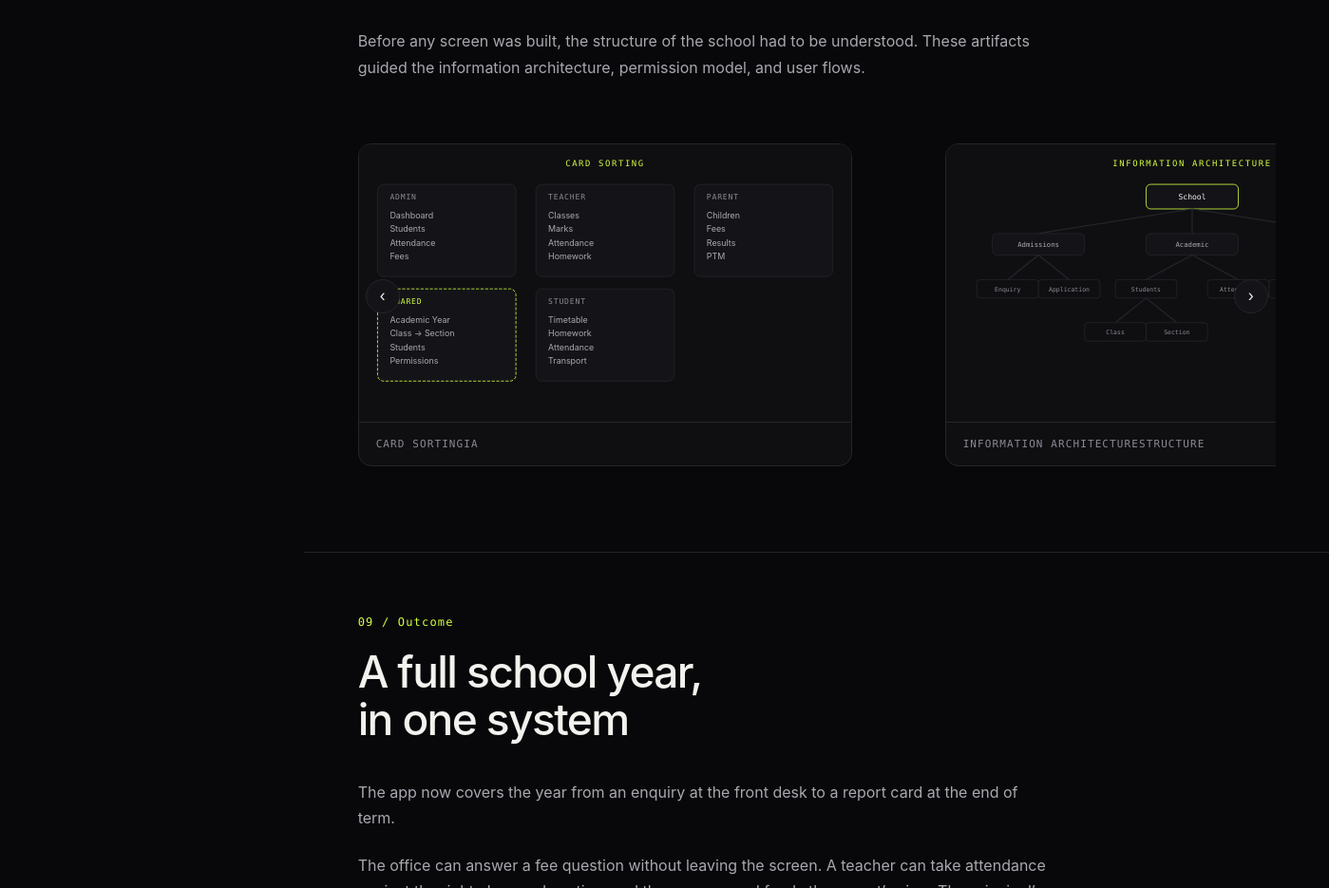
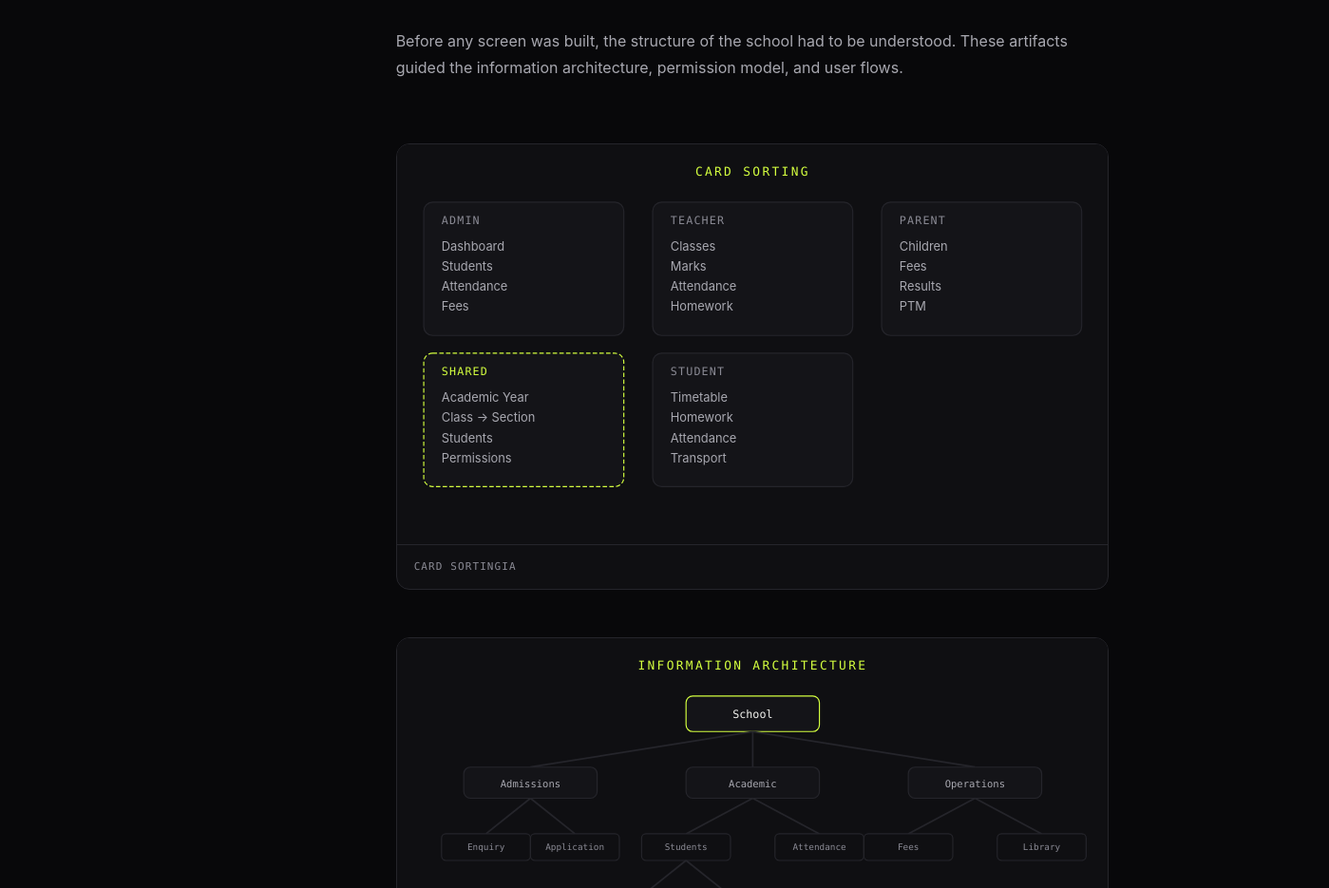
Before and after one commit to Inkstellar/floral-credit-c861, a plain HTML site: page case-study/index.html in a window 1280 px wide. Shown: the part 6300-7235 px from the top of the page at 95% size, 1399 px wide, since content can reach past the window. Drawn offline with Linux system fonts and the light colour scheme.

Commit message:
feat: arrange UX process artifacts vertically without horizontal scroll

```diff
--- a/case-study/index.html
+++ b/case-study/index.html
@@ -247,6 +247,17 @@
   .slider-btn:hover{background:var(--bg-2);border-color:var(--line-2)}
   .slider-btn.prev{left:8px}
   .slider-btn.next{right:8px}
+
+  /* vertical screens */
+  .screens-vertical{
+    display:grid;
+    gap:18px;
+    margin-top:28px;
+  }
+  .screens-vertical .screen{
+    flex:none;
+    width:100%;
+  }
 
   /* final cta */
   .final-cta{
@@ -520,7 +531,7 @@
       </div>
 
       <div class="screens-wrap">
-        <div class="screens">
+        <div class="screens screens-vertical">
           <figure class="screen rv">
             <svg viewBox="0 0 640 360" xmlns="http://www.w3.org/2000/svg" style="width:100%;height:auto;aspect-ratio:16/9;background:var(--bg-2);">
               <rect width="640" height="360" fill="var(--bg-2)"/>
@@ -687,8 +698,6 @@
             <figcaption><span>Flowchart</span><span class="badge">User Flow</span></figcaption>
           </figure>
         </div>
-        <button class="slider-btn prev" aria-label="Previous screens">‹</button>
-        <button class="slider-btn next" aria-label="Next screens">›</button>
       </div>
     </div>
   </section>
```
